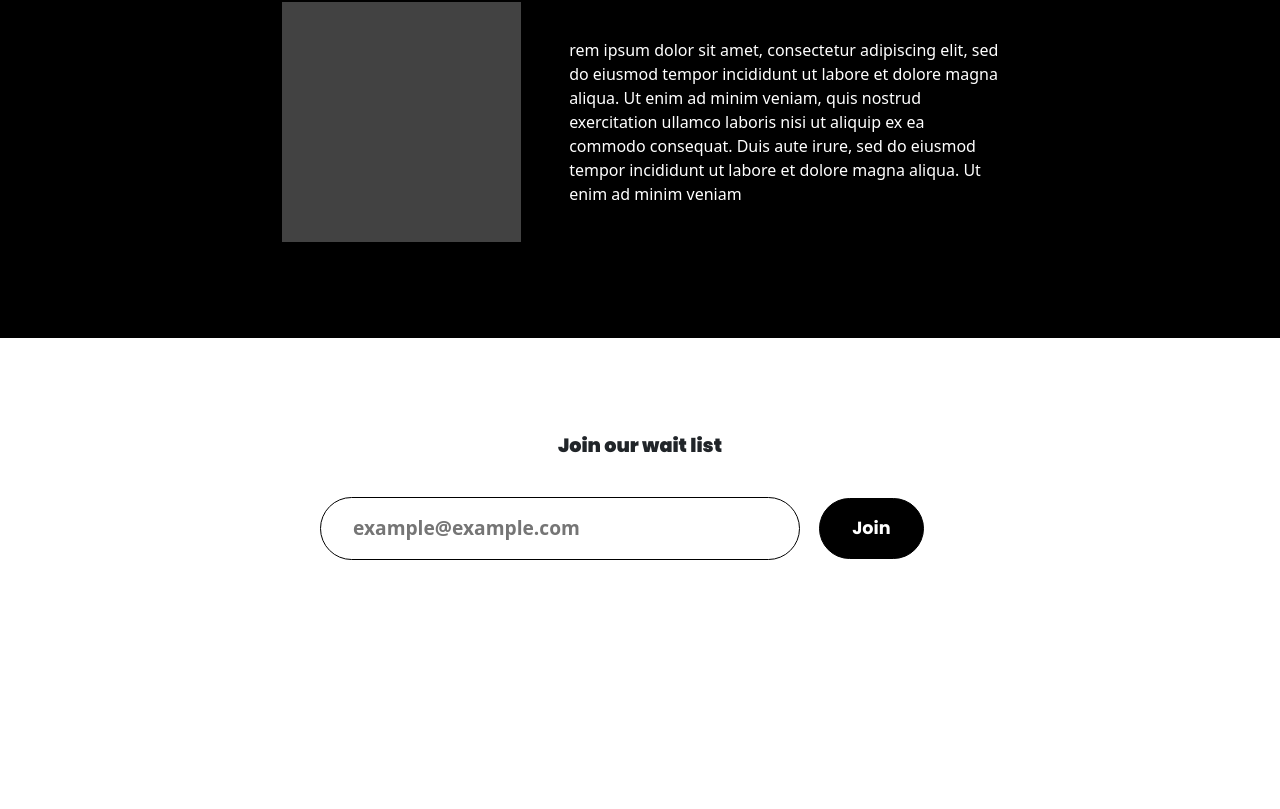
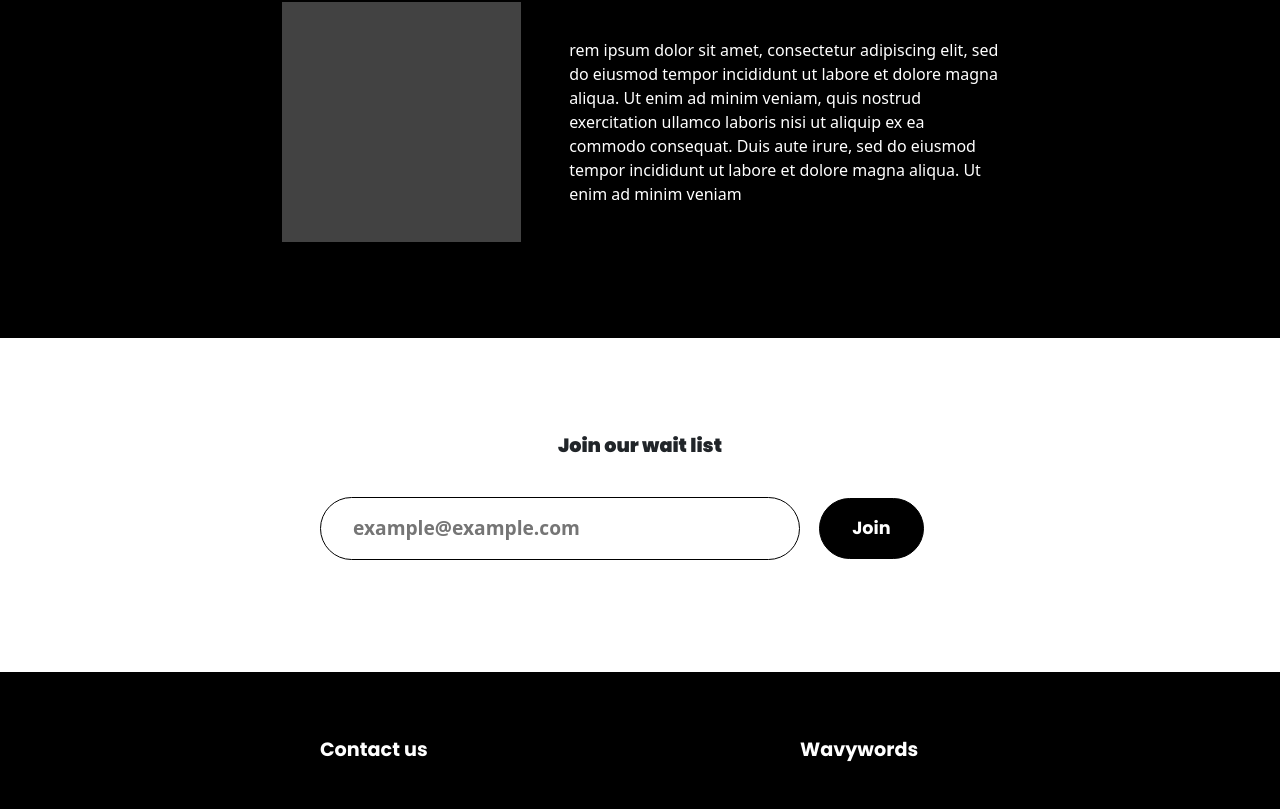
Before and after one commit to RahiMedouni/wavywords, a React (Create React App) app: page / in a window 1280 px wide. Shown: the part 1986-2795 px from the top of the page. Before the commit the page ends 2658 px from the top, so only its background shows below. Built offline with nearby package versions, Linux system fonts and the light colour scheme.

Commit message:
footer created

```diff
--- /dev/null
+++ b/src/Components/Footer.css
@@ -0,0 +1,40 @@
+.footer{
+    display: flex;
+    flex-direction: column;
+    padding-inline: 25%;
+    background-color: black;
+    color: white;
+    text-align: start;
+    padding-top: 2rem;
+    font-family: 'poppins';
+}
+
+.footerpts{
+    display: flex;
+    justify-content: space-between;
+}
+
+.footerpt{
+    display: flex;
+    flex-direction: column;
+    width: 25%;
+
+}
+.footer--title{
+    font-size: 1.2rem;
+
+    font-weight: 700;
+    padding-block: 2rem;
+}
+
+.element{
+    padding-block: .5rem;
+    font-size: 1.2rem;
+    font-weight: 200;
+}
+
+.copyrights{
+    text-align: center;
+    font-size: 1.1rem;
+    padding-top: 2.5rem;
+}
--- /dev/null
+++ b/src/Components/Footer.jsx
@@ -0,0 +1,31 @@
+import React from 'react'
+import "./Footer.css"
+
+export default function Footer() {
+  return (
+    <div className="footer">
+        <div className="footerpts">
+        <div className="footerpt left">
+          <div className="footer--title">Contact us</div>
+          <div className="footer--elements">
+            <div className="element">Home</div>
+            <div className="element">Books</div>
+            <div className="element">Stories</div>
+            <div className="element">wishlist</div>
+            <div className="element">contact</div>
+          </div>
+        </div>
+        <div className="footerpt right">
+          <div className="footer--title">Wavywords</div>
+          <div className="footer--elements">
+          <div className="element"></div>
+            <div className="element">+213 560 235 145</div>
+            <div className="element">infos@wavywords.com</div>
+            <div className="element">Bois des cars , Delly brahim N° 123 / Alger </div>
+          </div>
+        </div>
+        </div>
+        <div className="copyrights">all rights reserved 2024</div>
+      </div>
+  )
+}
--- a/src/Pages/LandingPage.jsx
+++ b/src/Pages/LandingPage.jsx
@@ -4,6 +4,7 @@ import BookCard from "../Components/BookCard.jsx"
 import AboutUsSection from "../Components/AboutUsSection.jsx"
 import BestSellerCard from "../Components/BestSellerCard.jsx"
 import JWLSection from "../Components/JWLSection.jsx"
+import Footer from "../Components/Footer.jsx"
 import BookCards from "./books/BookCards.js"
 
 
@@ -38,6 +39,7 @@ function LandingPage() {
       <AboutUsSection />
       <h3 className ="section--title">Join our wait list</h3>
       <JWLSection />
+      <Footer />
     </div>
   );
 }
```
Also changed, not shown: src/Components/Footer.js (deleted).
